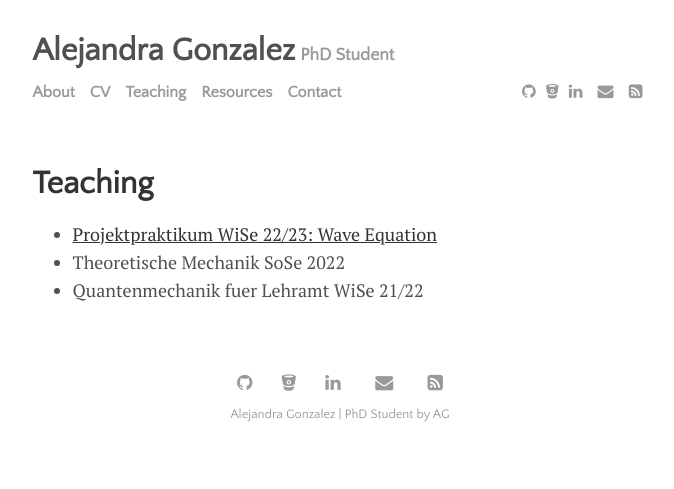
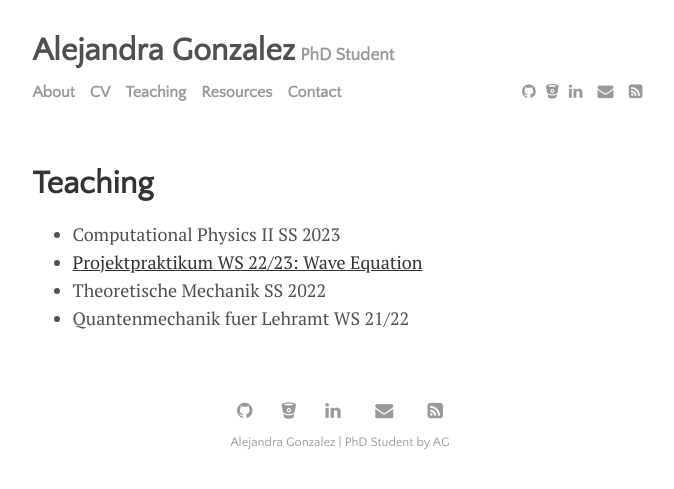
Before and after one commit to ar-gonzalez/ar-gonzalez.github.io, a Jekyll site: the page built from menu/teaching.md, in a window 1280 px wide. Shown: the top 489 px of the page, without its empty margins (300-974 px from the left). Built offline with Jekyll 4.4.1, drawn with Linux system fonts in a browser that asks for light colours.

Commit message:
added SS 2023 lecture

```diff
--- a/menu/teaching.md
+++ b/menu/teaching.md
@@ -3,7 +3,7 @@ layout: page
 title: "Teaching"
 permalink: /teaching
 ---
-
-- [Projektpraktikum WiSe 22/23: Wave Equation](/teaching/ppwise2022)
-- Theoretische Mechanik SoSe 2022
-- Quantenmechanik fuer Lehramt WiSe 21/22
+- Computational Physics II SS 2023
+- [Projektpraktikum WS 22/23: Wave Equation](/teaching/ppwise2022)
+- Theoretische Mechanik SS 2022
+- Quantenmechanik fuer Lehramt WS 21/22
```
